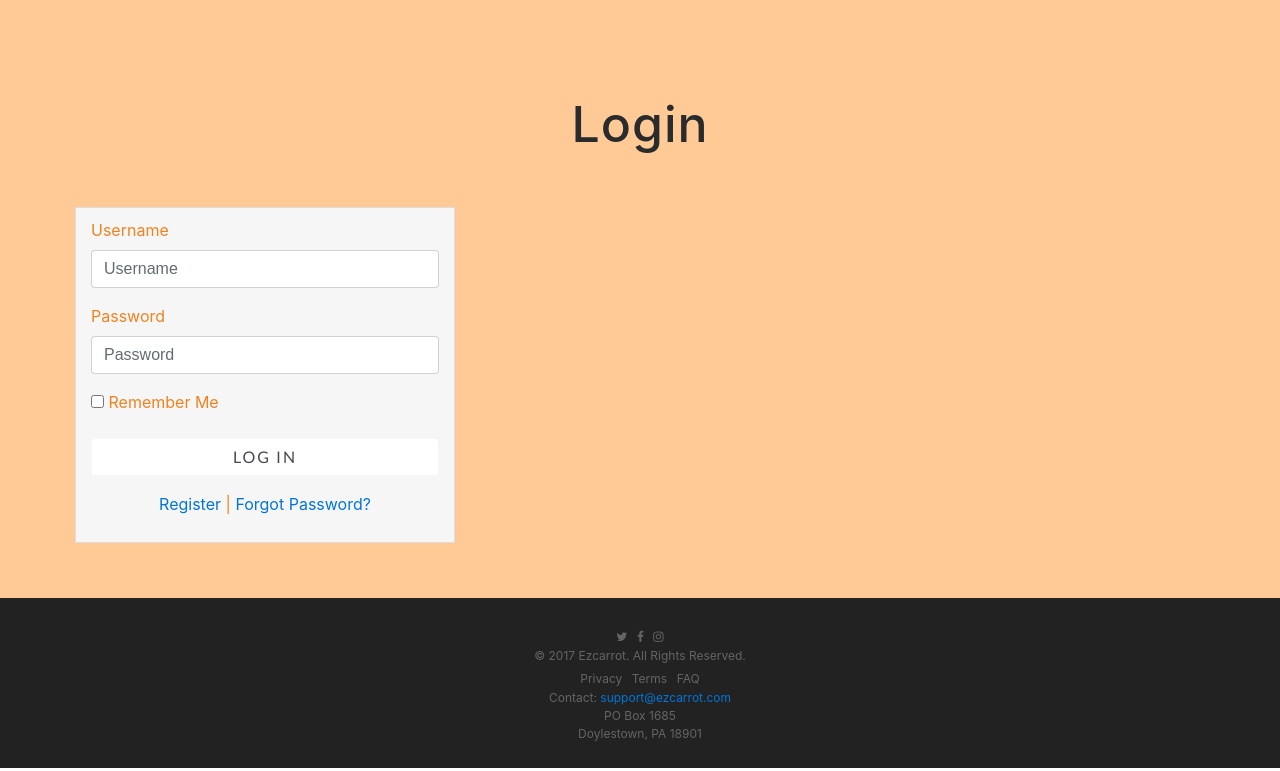
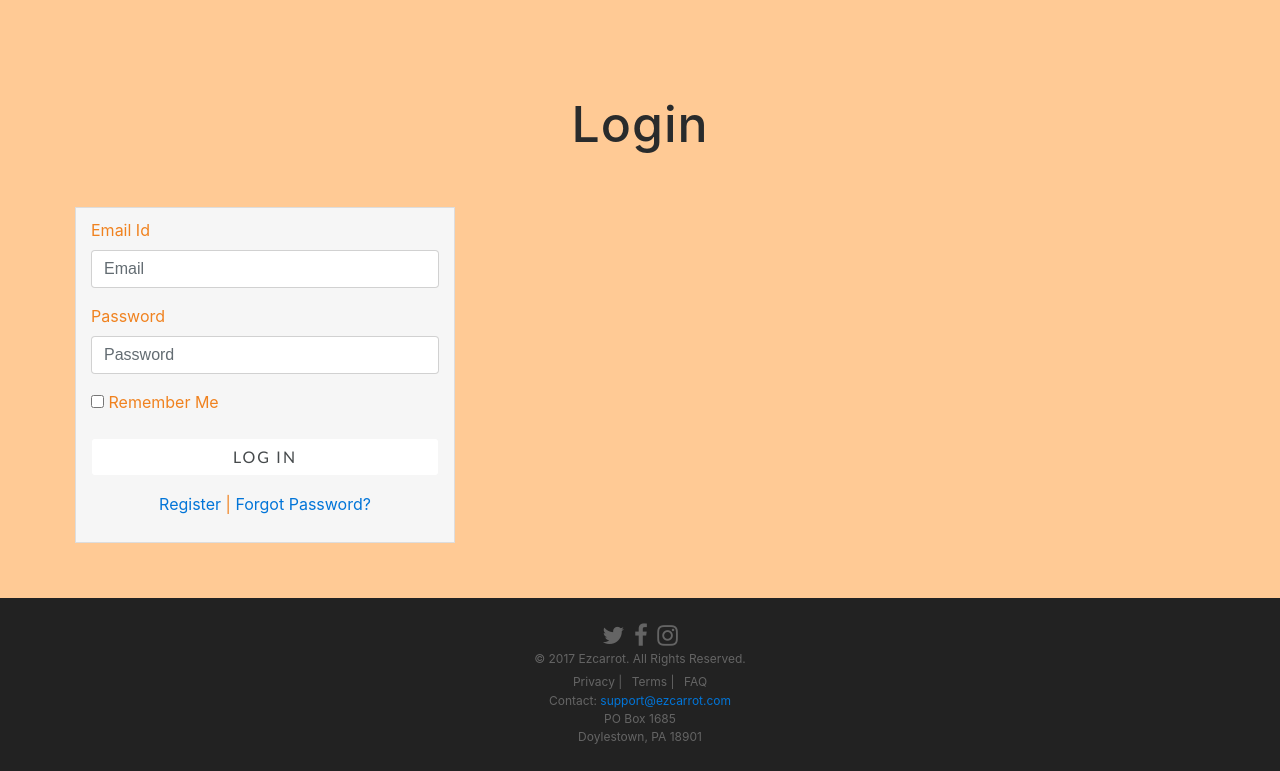
Before and after one commit to cmydur/EZCarrot-Web, a website with bundled scripts: page index.html in a window 1280 px wide. Shown: the part 3972-4743 px from the top of the page. Built offline with nearby package versions, Linux system fonts and the light colour scheme; a web font is replaced by a local one.

Commit message:
some more

```diff
--- a/index.html
+++ b/index.html
@@ -316,8 +316,8 @@
                 <div class="col-lg-4 mikeDiv" style="text-align:left">
                     <form id="ajax-login-form" action="ezcarrotwebapp.azurewebsites.net/login" method="post" role="form" autocomplete="off">
                         <div class="form-group">
-                            <label for="username">Username</label>
-                            <input type="text" name="username" id="username" tabindex="1" class="form-control" placeholder="Username" value="" autocomplete="off">
+                            <label for="username">Email Id</label>
+                            <input type="text" name="username" id="email" tabindex="1" class="form-control" placeholder="Email" value="" autocomplete="off">
                         </div>
 
                         <div class="form-group">
@@ -338,12 +338,12 @@
 
                         <div class="form-group">
                             <div class="text-center">
-                                <a href="ezcarrotwebapp.azurewebsites.net/login/recover" tabindex="5" class="forgot-password">Register</a>                                |
-                                <a href="ezcarrotwebapp.azurewebsites.net/login/recover" tabindex="5" class="forgot-password">Forgot Password?</a>
+                                <a href="http://ezcarrotwebapp.azurewebsites.net/registerBusiness" tabindex="5" class="forgot-password">Register</a>                                |
+                                <a href="http://ezcarrotwebapp.azurewebsites.net/forgot" tabindex="5" class="forgot-password">Forgot Password?</a>
                             </div>
 
                         </div>
-                        <input type="hidden" class="hide" name="token" id="token" value="a465a2791ae0bae853cf4bf485dbe1b6">
+
                     </form>
 
                 </div>
@@ -381,23 +381,23 @@
             <ul class="list-inline list-social">
 
                 <li class="list-inline-item social-twitter">
-                    <a href="http://twitter.com/ezcarrotapp" target="_blank"><i class="fa fa-twitter"></i></a>
+                    <a href="http://twitter.com/ezcarrotapp" target="_blank"><i class="fa fa-twitter fa-2x"></i></a>
                 </li>
                 <li class="list-inline-item social-facebook">
-                    <a href="http://facebook.com/ezcarrot" target="_blank"><i class="fa fa-facebook"></i></a>
+                    <a href="http://facebook.com/ezcarrot" target="_blank"><i class="fa fa-facebook fa-2x"></i></a>
                 </li>
                 <li class="list-inline-item social-instagram">
-                    <a href="http://instagram.com/ezcarrot" target="_blank"><i class="fa fa-instagram"></i></a>
+                    <a href="http://instagram.com/ezcarrot" target="_blank"><i class="fa fa-instagram fa-2x"></i></a>
                 </li>
             </ul>
 
             <p>&copy; 2017 Ezcarrot. All Rights Reserved.</p>
             <ul class="list-inline">
                 <li class="list-inline-item">
-                    <a href="privacy-policy.html">Privacy</a>
+                    <a href="privacy-policy.html">Privacy | </a>
                 </li>
                 <li class="list-inline-item">
-                    <a href="terms-of-service.html">Terms</a>
+                    <a href="terms-of-service.html">Terms | </a>
                 </li>
                 <li class="list-inline-item">
                     <a href="help.html">FAQ</a>
```
Also changed, not shown: help.html (+7 -6 lines), privacy-policy.html (+5 -6 lines), terms-of-service.html (+5 -10 lines).
